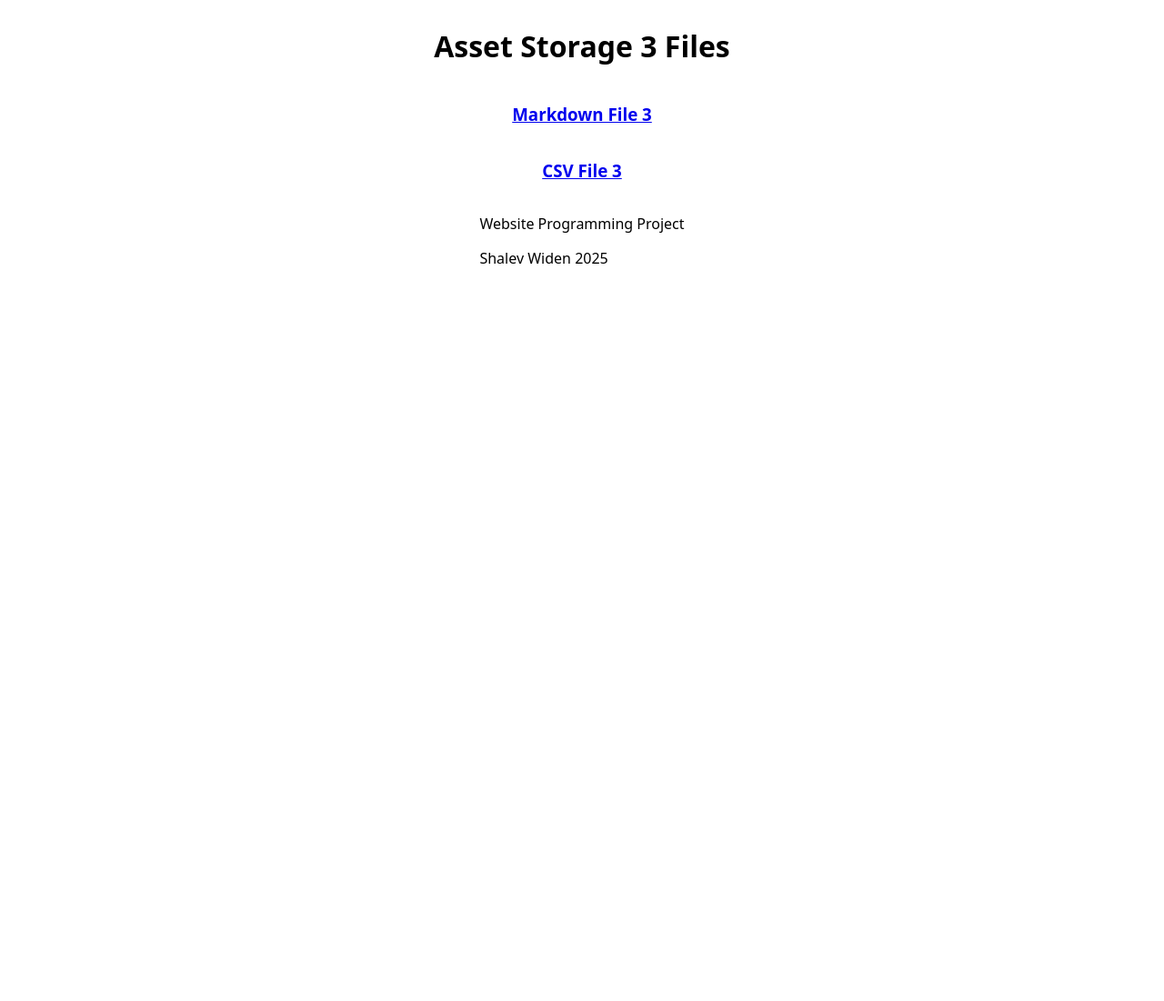
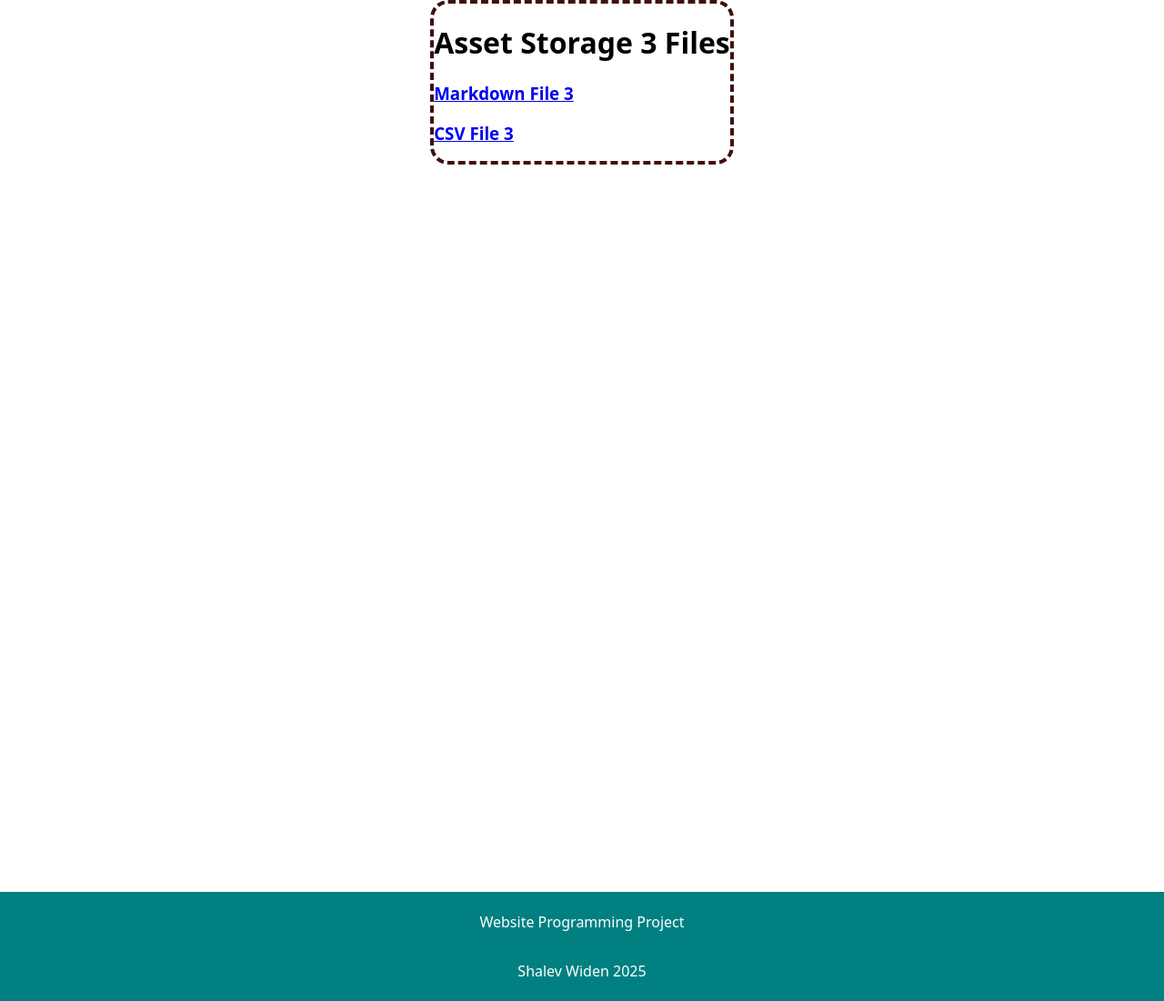
Before and after one commit to shalevwiden/WebsiteProgrammingProject, a plain HTML site: page website/html_files/webassetfolders1-5html/assetstorage3files/assetstorage3.html in a window 1280 px wide. Shown: the whole page at 91% size. Before the commit the page ends 800 px from the top, so only its background shows below. Drawn offline with Linux system fonts and the light colour scheme.

Commit message:
Updated HTML bug Worked on css Adding more styling to pages

```diff
--- a/website/cssfiles/index.css
+++ b/website/cssfiles/index.css
@@ -18,6 +18,7 @@ body{
 }
 .maindiv{
     /* initialize a grid here */
+    /* use media quieries as well */
     display: grid;
     width: 75vw;
     height: 75vh;
--- a/website/cssfiles/subfolder.css
+++ b/website/cssfiles/subfolder.css
@@ -1,11 +1,40 @@
-
 /* This file controls the styling for all the subfolders, ie, the ones with the md and csv files */
 
-body{
-    scroll-behavior: smooth;
-    display: flex;
-    flex-direction: column;
-    align-items: center;
-    justify-content: center;
-    font-family: system-ui, -apple-system, BlinkMacSystemFont, 'Segoe UI', Roboto, Oxygen, Ubuntu, Cantarell, 'Open Sans', 'Helvetica Neue', sans-serif;
+body {
+  scroll-behavior: smooth;
+  display: flex;
+  flex-direction: column;
+  align-items: center;
+  justify-content: center;
+  font-family: system-ui, -apple-system, BlinkMacSystemFont, "Segoe UI", Roboto,
+    Oxygen, Ubuntu, Cantarell, "Open Sans", "Helvetica Neue", sans-serif;
+  height: 100%;
+  margin: 0;
 }
+
+.sitecontainer {
+  min-height: 100vh;
+  display: flex;
+  flex-direction: column;
+  align-items: center;
+  justify-content: center;
+}
+main {
+  flex: 1;
+  border-radius: 20px;
+  border: 4px dashed rgb(65, 15, 15);
+  /* this takes up all available space */
+}
+footer {
+  display: flex;
+  flex-direction: column;
+  align-items: center;
+  justify-content: center;
+  margin-top: calc(100vh);
+  width: 100vw;
+  height: 120px;
+  background-color: teal;
+  color: white;
+  box-sizing: border-box;
+  padding: 20px 0;
+}
--- a/website/html_files/webassetfolders1-5html/assetstorage3files/assetstorage3.html
+++ b/website/html_files/webassetfolders1-5html/assetstorage3files/assetstorage3.html
@@ -1,22 +1,33 @@
-
 <!DOCTYPE html>
 <html lang="en">
   <head>
     <meta charset="UTF-8" />
     <meta name="viewport" content="width=device-width, initial-scale=1.0" />
     <title>Asset Storage 3 Files</title>
-    <link
-      rel="stylesheet"
-      href="../../../cssfiles/subfolder.css"
-    />
+    <link rel="stylesheet" href="../../../cssfiles/subfolder.css" />
   </head>
   <body>
-    <h1>Asset Storage 3 Files</h1>
-    <a href="../../../assets/webassetfolders1-5/assetstorage3/markdowntablefile3.md"><h3>Markdown File 3</h3></a>
-    <a href="../../../assets/webassetfolders1-5/assetstorage3/csvfile3.csv" download"><h3>CSV File 3</h3></a>
-    <footer>
-      <p>Website Programming Project</p>
-      <p>Shalev Widen 2025</p>
-    </footer>
+    <div class="sitecontainer">
+      <main>
+        <h1>Asset Storage 3 Files</h1>
+        <h3>
+          <a
+            href="../../../assets/webassetfolders1-5/assetstorage3/markdowntablefile3.md"
+            >Markdown File 3</a
+          >
+        </h3>
+        <h3>
+          <a
+            href="../../../assets/webassetfolders1-5/assetstorage3/csvfile3.csv"
+            download
+            >CSV File 3</a
+          >
+        </h3>
+      </main>
+      <footer>
+        <p>Website Programming Project</p>
+        <p>Shalev Widen 2025</p>
+      </footer>
+    </div>
   </body>
 </html>
```
Also changed, not shown: website/html_files/webassetfolders1-5html/assetstorage1files/assetstorage1.html (+6 -2 lines), website/html_files/webassetfolders1-5html/assetstorage2files/assetstorage2.html (+6 -2 lines), website/html_files/webassetfolders1-5html/assetstorage4files/assetstorage4.html (+23 -12 lines), website/html_files/webassetfolders1-5html/assetstorage5files/assetstorage5.html (+6 -2 lines), website/html_files/webassetfolders6-10html/assetstorage10files/assetstorage10.html (+6 -2 lines), website/html_files/webassetfolders6-10html/assetstorage6files/assetstorage6.html (+6 -2 lines), website/html_files/webassetfolders6-10html/assetstorage7files/assetstorage7.html (+6 -2 lines), website/html_files/webassetfolders6-10html/assetstorage8files/assetstorage8.html (+6 -2 lines), website/html_files/webassetfolders6-10html/assetstorage9files/assetstorage9.html (+6 -2 lines), 4 other files.
